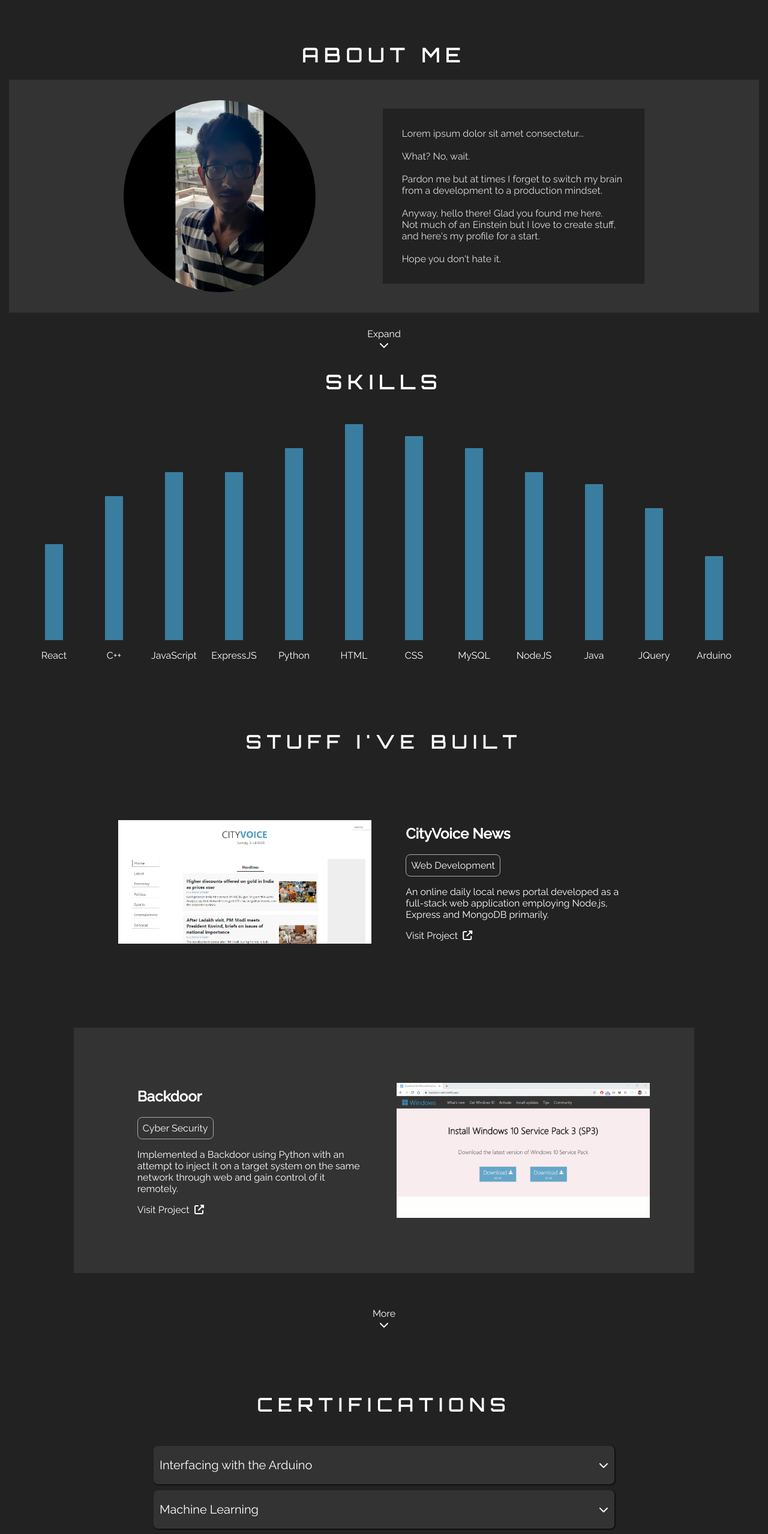
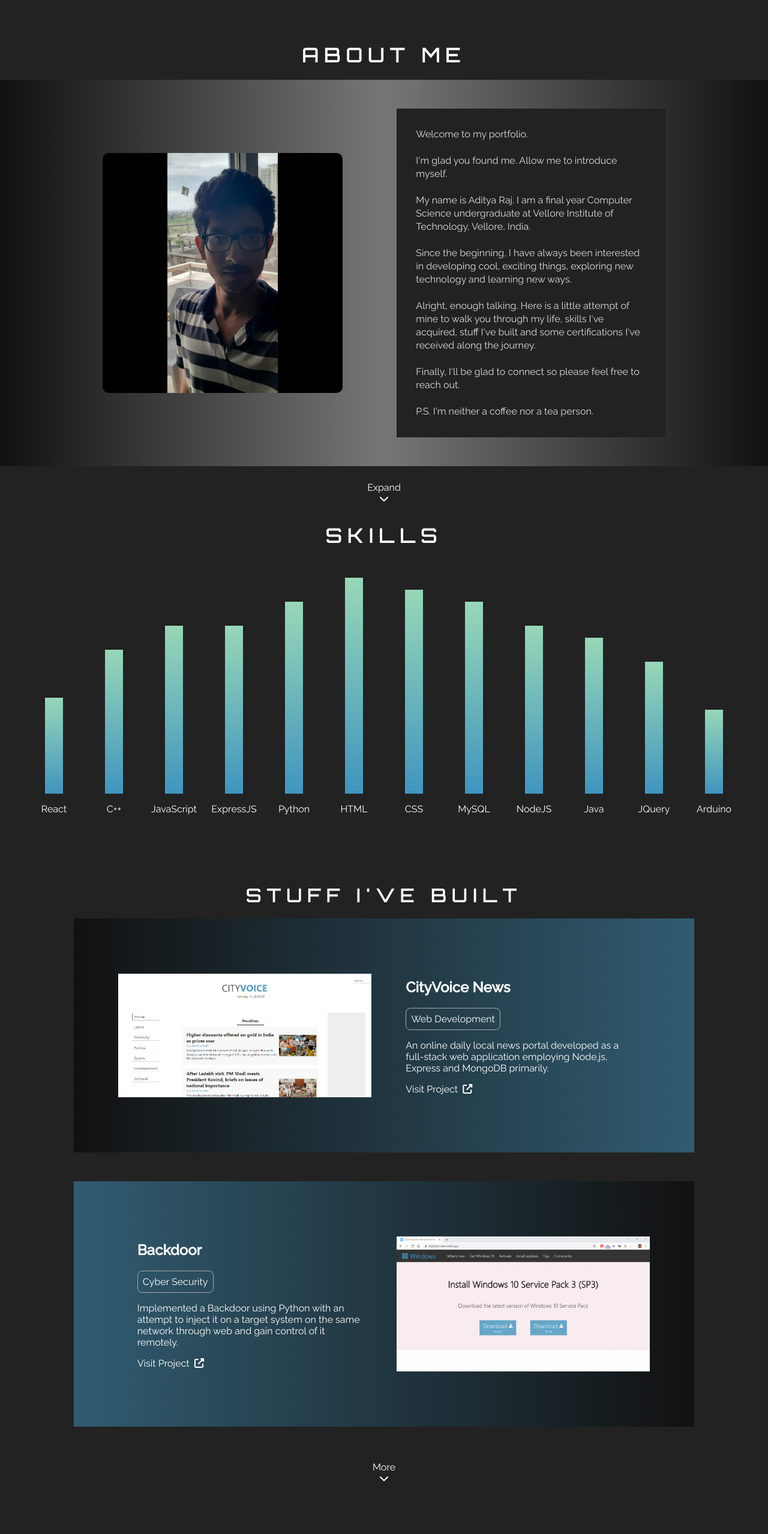
Before and after one commit to adityaDel222/Portfolio, a plain HTML site: page index.html in a window 1280 px wide. Shown: the part 800-3357 px from the top of the page at 60% size. Drawn offline with Linux system fonts and the light colour scheme; a web font is replaced by a local one.

Commit message:
Updated About and Design changes

```diff
--- a/scripts/disp_about.js
+++ b/scripts/disp_about.js
@@ -1,4 +1,20 @@
-const aboutMe = `Lorem ipsum dolor sit amet consectetur... <br /><br />What? No, wait.<br /><br />Pardon me but at times I forget to switch my brain from a development to a production mindset.<br /><br />Anyway, hello there! Glad you found me here.<br />Not much of an Einstein but I love to create stuff, and here's my profile for a start.<br /><br />Hope you don't hate it.`;
+const aboutMe = `
+    Welcome to my portfolio.<br /><br />
+    I'm glad you found me. Allow me to introduce myself.<br /><br />
+    My name is Aditya Raj. I am a final year Computer Science undergraduate at Vellore Institute of Technology, Vellore, India.<br /><br />
+    Since the beginning, I have always been interested in developing cool, exciting things, exploring new technology and learning new ways.<br /><br />
+    Alright, enough talking. Here is a little attempt of mine to walk you through my life, skills I've acquired, stuff I've built and some certifications I've received along the journey.<br /><br />
+    Finally, I'll be glad to connect so please feel free to reach out.<br /><br />
+    P.S. I'm neither a coffee nor a tea person.
+`;
+// const aboutMe = `
+//     Lorem ipsum dolor sit amet consectetur...<br /><br />
+//     What? No, wait.<br /><br />
+//     Pardon me but at times I forget to switch my brain from a development to a production mindset.<br /><br />
+//     Anyway, hello there! Glad you found me here.<br />
+//     Not much of an Einstein but I love to create stuff, and here's my profile for a start.<br /><br />
+//     Hope you don't hate it.
+// `;
 document.getElementById('about-info-p').innerHTML = aboutMe;
 const display_more_about = () => {
     document.getElementsByClassName('view-more')[0].style.display = 'none';
--- a/scripts/disp_proj.js
+++ b/scripts/disp_proj.js
@@ -3,7 +3,7 @@ const display_projects = data => {
     let htmlString = ``;
     for(i = 0;i < 2; ++i) {
         if(i % 2 === 0) {
-            htmlString += `<div class="project"><img src="${ data[i].demo }" />`;
+            htmlString += `<div class="project even-item"><img src="${ data[i].demo }" />`;
         } else {
             htmlString += `<div class="project odd-item">`;
         }
@@ -24,7 +24,7 @@ const display_projects = data => {
     htmlString = ``;
     for(i = 2;i < data.length; ++i) {
         if(i % 2 === 0) {
-            htmlString += `<div class="project"><img src="${ data[i].demo }" />`;
+            htmlString += `<div class="project even-item"><img src="${ data[i].demo }" />`;
         } else {
             htmlString += `<div class="project odd-item">`;
         }
--- a/styles/about.css
+++ b/styles/about.css
@@ -89,19 +89,20 @@
         display: flex;
         justify-content: space-evenly;
         align-items: center;
-        background-color: #333;
+        background-image: linear-gradient(to right, #111, #777, #111);
         padding: 2em 5em;
         margin-bottom: 1em;
     }
     .about-info img {
-        width: 20em;
-        border-radius: 50%;
+        width: 25em;
+        border-radius: 2.5%;
     }
     .about-info p {
         width: 40%;
         background-color: #222;
         color: #ddd;
         padding: 2em;
+        line-height: 22px;
     }
     .about-desc {
         display: none;
--- a/styles/books.css
+++ b/styles/books.css
@@ -19,7 +19,12 @@
         flex-direction: column;
         justify-content: center;
         align-items: center;
-        background-color: #ddd;
+        /* background-color: #ddd; */
+        background-image: linear-gradient(
+            to top,
+            hsla(150, 50%, 100%, 1),
+            hsla(200, 50%, 75%, 1)
+        );
         padding: 1em;
         color: #000;
         margin-bottom: 2em;
@@ -74,14 +79,18 @@
         display: flex;
         justify-content: center;
         align-items: center;
-        background-color: #ddd;
+        background-image: linear-gradient(
+            to top,
+            hsla(150, 50%, 100%, 1),
+            hsla(200, 50%, 75%, 1)
+        );
         color: #222;
         width: 25em;
         padding: 1em;
     }
     .book img {
         width: 10em;
-        box-shadow: 0.2em 0.2em 0.1em 0.1em #aaa;
+        box-shadow: 0.2px 0.2px 0.1em 0.1em #aaa;
     }
     .book-info {
         margin: 1em 1.5em;;
--- a/styles/main.css
+++ b/styles/main.css
@@ -14,8 +14,19 @@ a {
     text-decoration: none;
     color: #fff;
 }
+.even-item {
+    background-image: linear-gradient(
+        to left,
+        hsla(200, 50%, 50%, 0.5),
+        hsla(150, 50%, 0%, 0.5)
+    );
+}
 .odd-item {
-    background-color: #333;
+    background-image: linear-gradient(
+        to left,
+        hsla(150, 50%, 0%, 0.5),
+        hsla(200, 50%, 50%, 0.5)
+    );
 }
 .section h1 {
     font-family: 'Orbitron', sans-serif;
--- a/styles/skills.css
+++ b/styles/skills.css
@@ -30,6 +30,11 @@
     .skill-strength {
         height: 25px;
         background-color: hsla(200, 50%, 50%, 0.8);
+        background-image: linear-gradient(
+            to right,
+            hsla(200, 50%, 50%, 1),
+            hsla(150, 50%, 50%, 0.5)
+        );
         outline: none;
         border: none;
     }
@@ -77,13 +82,23 @@
     }
     .skill-strength {
         width: 30px;
-        background-color: hsla(200, 50%, 50%, 0.8);
+        /* background-color: hsla(200, 50%, 50%, 0.8); */
+        background-image: linear-gradient(
+            to top,
+            hsla(200, 50%, 50%, 1),
+            hsla(150, 50%, 50%, 0.5)
+        );
         outline: none;
         border: none;
         cursor: pointer;
     }
     .skill-strength:hover {
-        background-color: hsla(200, 50%, 50%, 1);
+        background-image: linear-gradient(
+            to top,
+            hsla(200, 50%, 50%, 1),
+            hsla(150, 50%, 50%, 1)
+        );
+        /* background-color: hsla(200, 50%, 50%, 1); */
     }
     .skill-strength:focus {
         border: 3px solid hsla(200, 50%, 75%, 0.8);
```
